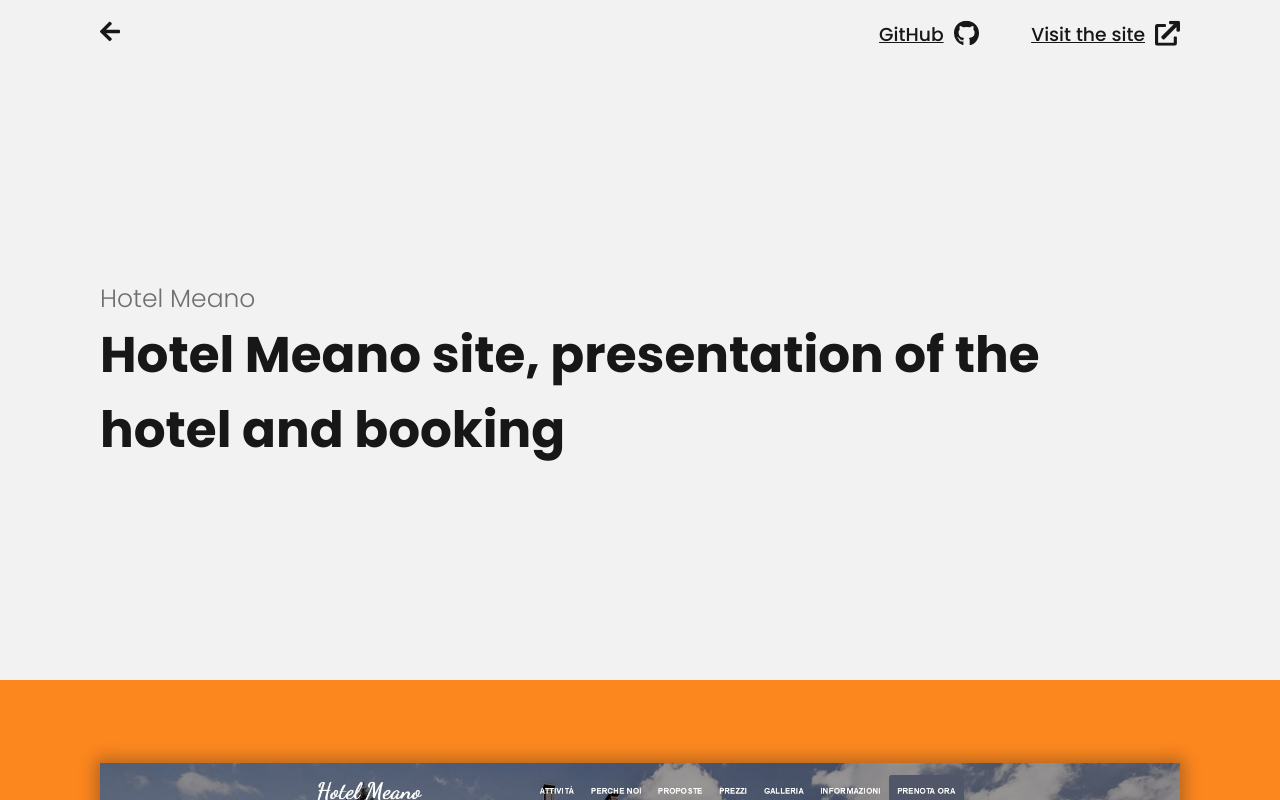
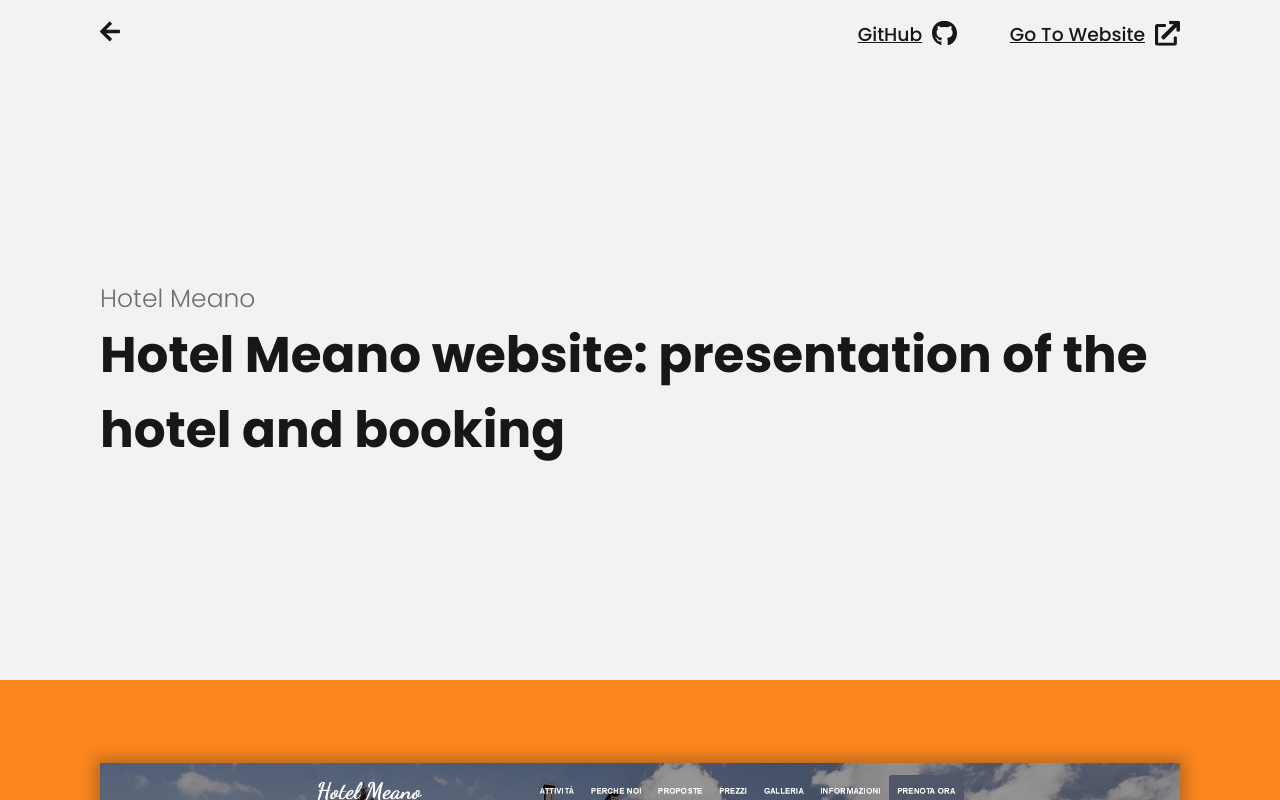
Before and after one commit to Gr3it/Portfolio, a React (Create React App) app: page /hotel-meano in a window 1280 px wide. Built offline with nearby package versions, Linux system fonts and the light colour scheme.

Commit message:
corrected the project menu link

```diff
--- a/src/Components/ProjectMenu.jsx
+++ b/src/Components/ProjectMenu.jsx
@@ -42,7 +42,7 @@ function ProjectMenu({ github = "", link = "", hosted = false, repo = false }) {
               rel="noreferrer noopener"
               className="project-page-menu-link"
             >
-              <h3 className="menu-title">Visit the site</h3>
+              <h3 className="menu-title">Go To Website</h3>
               <svg xmlns="http://www.w3.org/2000/svg" viewBox="0 0 512 512">
                 <path
                   fill="currentColor"
--- a/src/Project/HotelMeano.jsx
+++ b/src/Project/HotelMeano.jsx
@@ -17,7 +17,7 @@ function Hotel_Meano({ color }) {
       <div className="project-home container-large">
         <h2 className="home-subtitle">Hotel Meano</h2>
         <h1 className="project-title">
-          Hotel Meano site, presentation of the hotel and booking
+          Hotel Meano website: presentation of the hotel and booking
         </h1>
       </div>
       <div
```
